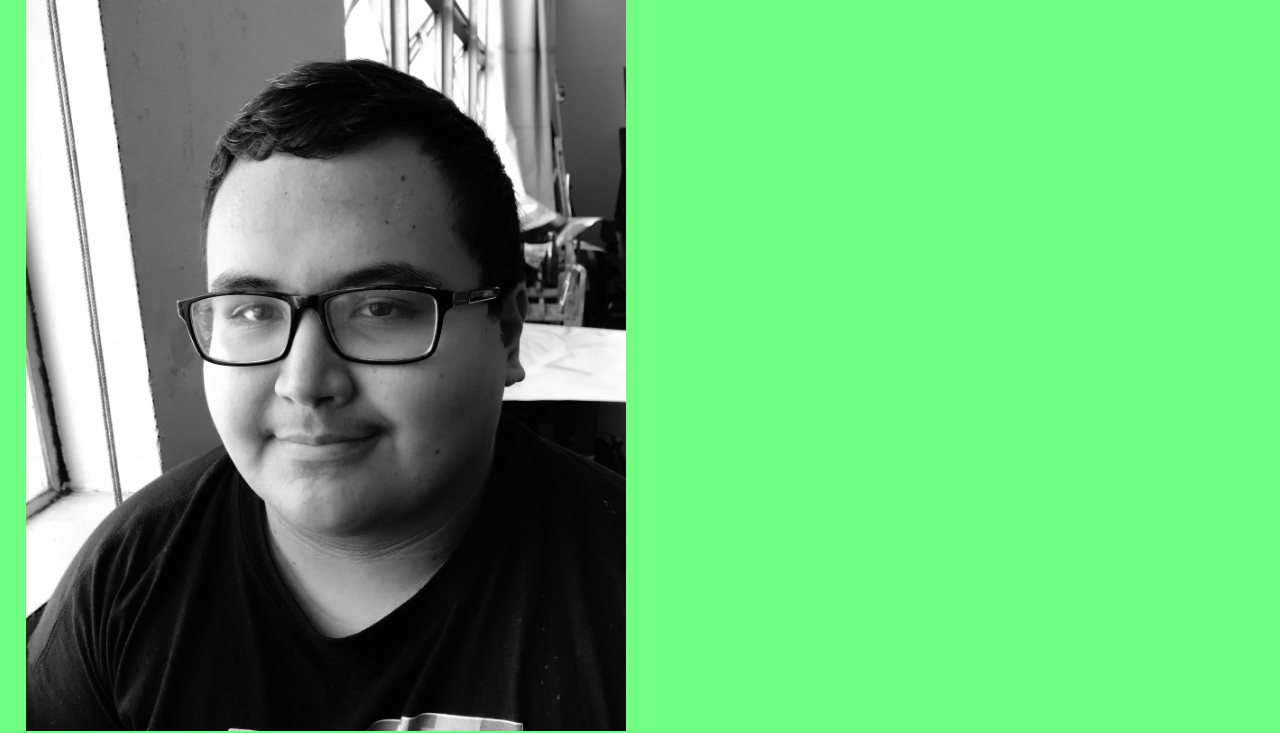
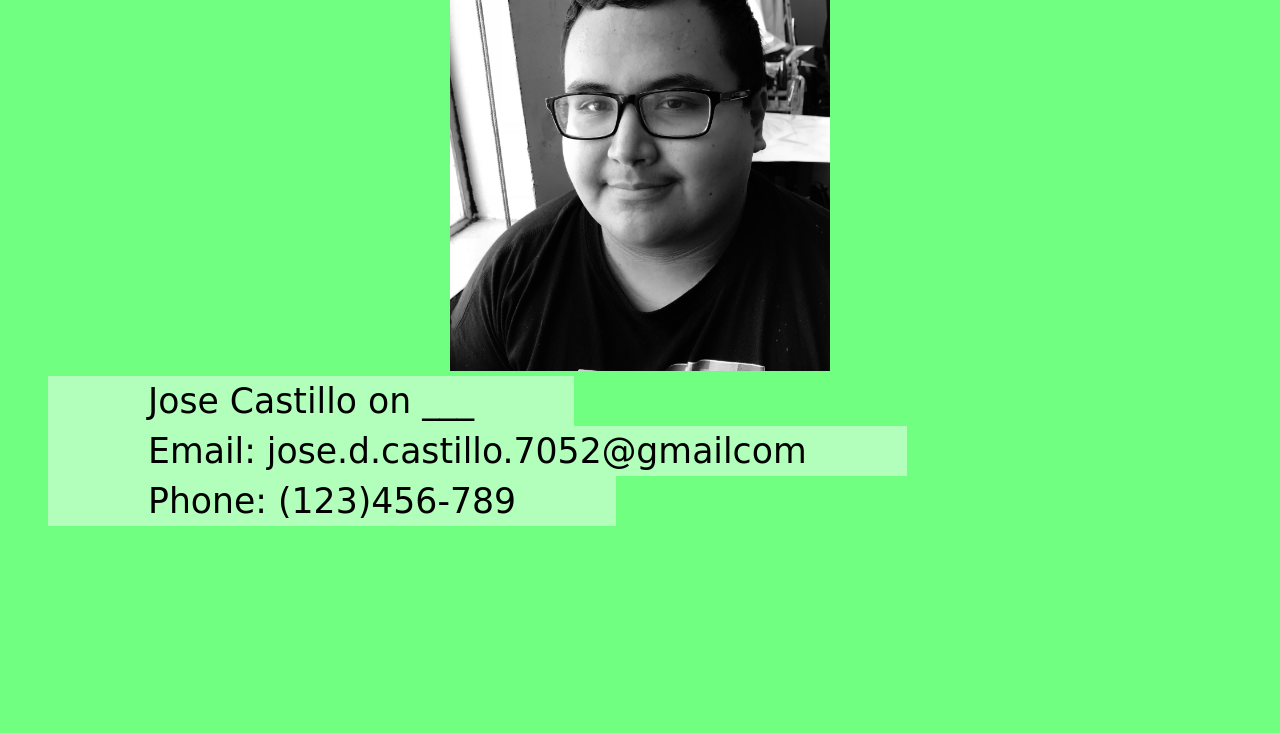
Before and after one commit to Hyrule-Jose/Hyrule-Jose.github.io, a plain HTML site: page contact.html in a window 1280 px wide. Shown: the part 357-1090 px from the top of the page. After the commit the page ends 962 px from the top, so only its background shows below. Drawn offline with Linux system fonts and the light colour scheme; a web font is replaced by a local one.

Commit message:
Second update

```diff
--- a/contact.html
+++ b/contact.html
@@ -3,7 +3,7 @@
 <head>
 	<link href="https://fonts.googleapis.com/css?family=Baloo+Bhaijaan" rel="stylesheet">
 	<title>Contact</title>
-	<link href="css/constyl.css" rel="stylesheet" type="text/css"/>
+	<link href="css/style.css" rel="stylesheet" type="text/css"/>
 </head>
 <body>
 	<nav>
--- a/css/constyl.css
+++ b/css/abostyl.css
@@ -1,7 +1,7 @@
 body{
 	background: #70ff80;
 	font-family: 'Baloo Bhaijaan', cursive;
-	font-size: 36pt
+	font-size: 26pt
 }
 
 h1 {
@@ -23,14 +23,16 @@ nav ul li{
 }
 
 p{
-	text-align: right;
+	text-align:left;
 	padding: 5px;
 }
+
 #pic {
-	width:600px;
+	width: 300px;
 	height: auto;
 	padding: 5px;
-	margin-left: 1%;
+	display: block;
+	margin-left: auto;
 	margin-right: auto;
-	vertical-align: middle;
+	width: 30%
 }
--- a/css/style.css
+++ b/css/style.css
@@ -1,7 +1,7 @@
 body{
 	background: #70ff80;
 	font-family: 'Baloo Bhaijaan', cursive;
-	font-size: 36pt
+	font-size: 26pt
 }
 
 h1 {
@@ -28,11 +28,11 @@ p{
 }
 
 #pic {
-	width:600px;
+	width: 300px;
 	height: auto;
 	padding: 5px;
 	display: block;
 	margin-left: auto;
 	margin-right: auto;
-	width: 50%
+	width: 30%
 }
```
Also changed, not shown: about.html (+2 -3 lines).
